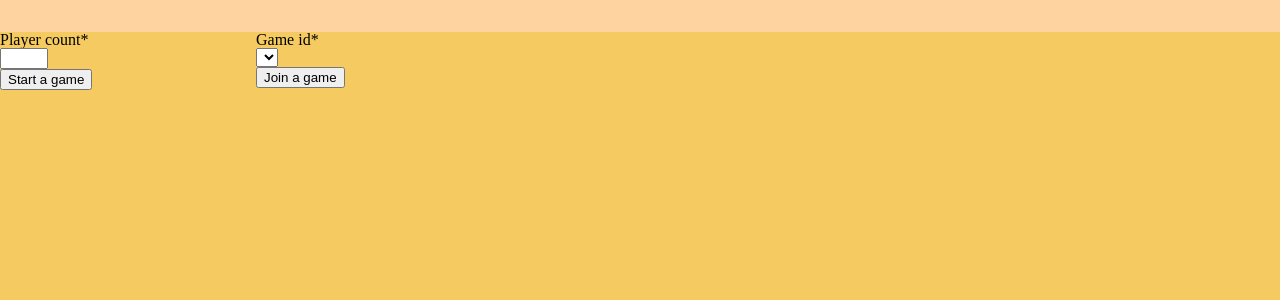
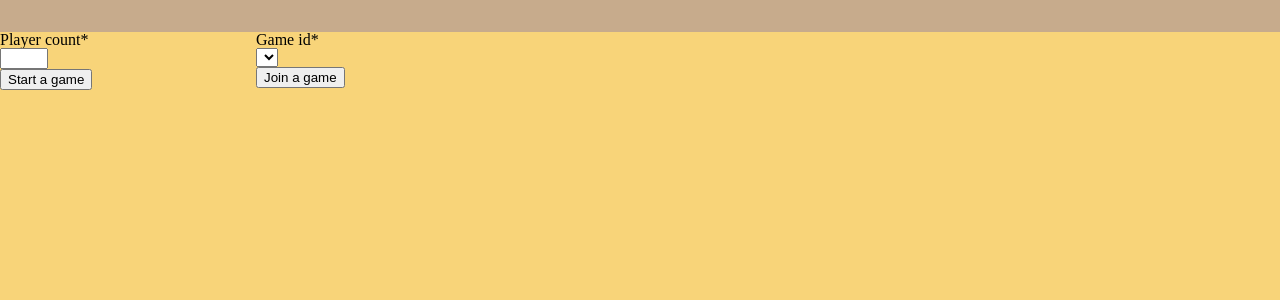
Before and after one commit to danielpodwysocki/macau, a Django app: page /macau/ in a window 1280 px wide. Shown: the top 300 px of the page. Run offline with Django 3.2, Linux system fonts and the light colour scheme; the visitor is signed in with stand-in values (Sample User, id 1); data that the repository does not hold is empty; some libraries are stand-ins or nearby versions.

Commit message:
update: just changing header and body backgrounds a bit

```diff
--- a/macau_game/static/macau/css/main.css
+++ b/macau_game/static/macau/css/main.css
@@ -1,9 +1,9 @@
 body{
-    background:rgb(245, 203, 97);
+    background:rgb(248, 212, 121);
 }
 
 header{
-    background:rgb(255, 211, 160);
+    background:rgb(199, 171, 140);
     width: 100vw;
     height:2.5vw;
 }
```
